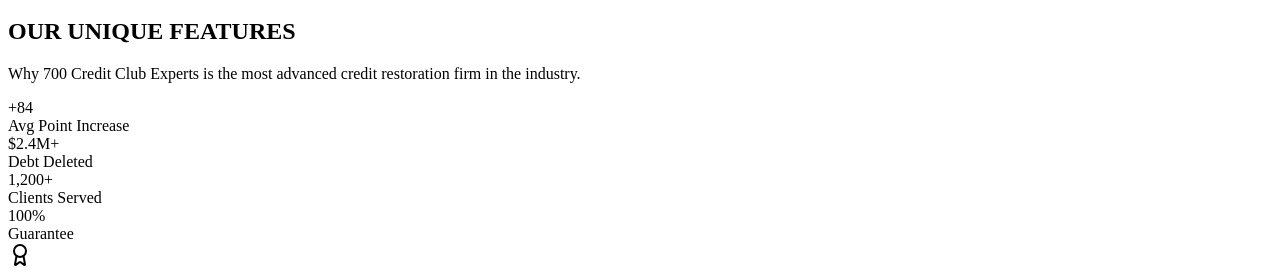
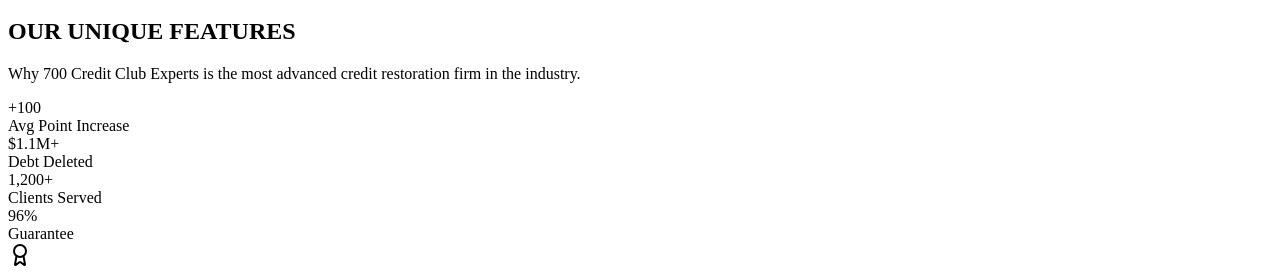
Before and after one commit to tradersurfer/700creditclubexperts, a React (Vite) app in the folder client/: page /features in a window 1280 px wide. Shown: the part 1282-1557 px from the top of the page. Built offline with nearby package versions, Linux system fonts and the light colour scheme; what @shared/schema would draw is missing.

Commit message:
Update StatCounter values in Features component

```diff
--- a/client/src/pages/Features.tsx
+++ b/client/src/pages/Features.tsx
@@ -93,16 +93,16 @@
 
           <div className="grid grid-cols-2 sm:grid-cols-4 gap-6 mb-16">
             <div className="text-center">
-              <StatCounter end={84} prefix="+" suffix="" label="Avg Point Increase" />
+              <StatCounter end={100} prefix="+" suffix="" label="Avg Point Increase" />
             </div>
             <div className="text-center">
-              <StatCounter end={2.4} prefix="$" suffix="M+" label="Debt Deleted" decimals={1} />
+              <StatCounter end={1.13} prefix="$" suffix="M+" label="Debt Deleted" decimals={1} />
             </div>
             <div className="text-center">
               <StatCounter end={1200} suffix="+" label="Clients Served" />
             </div>
             <div className="text-center">
-              <div className="font-display text-4xl text-gold tracking-wide">100%</div>
+              <div className="font-display text-4xl text-gold tracking-wide">96%</div>
               <div className="text-slate-400 text-sm mt-2 font-medium">Guarantee</div>
             </div>
           </div>
```
